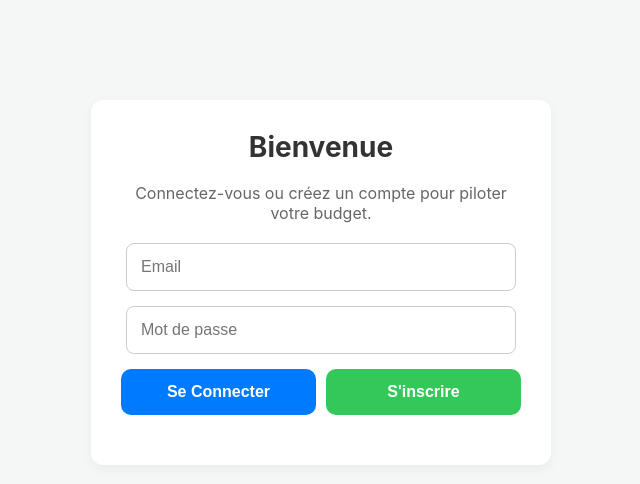
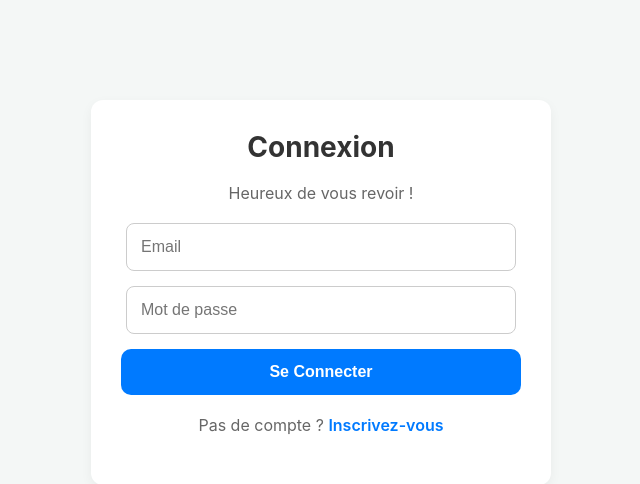
Before and after one commit to Fuko-O/BackEnd, a Flask app: page / in a window 1280 px wide. Shown: the top 484 px of the page, without its empty margins (319-959 px from the left). Run offline with Flask 3, Linux system fonts and the light colour scheme; some libraries are stand-ins or nearby versions.

Commit message:
Correctif bug machine HTML

```diff
--- a/templates/index.html
+++ b/templates/index.html
@@ -22,35 +22,29 @@
         .login-container p { font-size: 16px; color: #666; margin-bottom: 20px; }
         .login-container .form-group { margin-bottom: 15px; }
         .login-container input {
-            width: 90%;
-            padding: 14px;
-            border: 1px solid #ccc;
-            border-radius: 8px;
-            font-size: 16px;
+            width: 90%; padding: 14px; border: 1px solid #ccc;
+            border-radius: 8px; font-size: 16px;
         }
-        .login-container .button-group {
-            display: flex;
-            gap: 10px;
+        .login-container .button-group { display: flex; gap: 10px; }
+        #login-btn, #signup-btn {
+            flex: 1; padding: 14px; font-size: 16px; font-weight: 600;
+            color: #fff; background-color: #007aff; border: none;
+            border-radius: 10px; cursor: pointer;
         }
-        #login-btn, #signup-btn {
-            flex: 1;
-            padding: 14px;
-            font-size: 16px;
+        #signup-btn { background-color: #34c759; }
+        #auth-error {
+            color: #ff3b30; margin-top: 15px; font-weight: 600; display: none;
+        }
+        /* Lien pour basculer */
+        .auth-toggle {
+            margin-top: 20px;
+            font-size: 14px;
+            color: #555;
+        }
+        .auth-toggle a {
+            color: #007aff;
             font-weight: 600;
-            color: #fff;
-            background-color: #007aff;
-            border: none;
-            border-radius: 10px;
             cursor: pointer;
-        }
-        #signup-btn {
-            background-color: #34c759; /* Vert */
-        }
-        #auth-error {
-            color: #ff3b30;
-            margin-top: 15px;
-            font-weight: 600;
-            display: none;
         }
         /* --- FIN NOUVEAU CSS --- */
 
@@ -67,7 +61,7 @@
         button { flex: 1; padding: 15px 10px; font-size: 14px; font-weight: bold; color: #fff; background-color: #007aff; border: none; border-radius: 8px; cursor: pointer; }
         button:disabled { background-color: #aaa; }
         #analyze-budget-button { background-color: #34c759; }
-        #logout-btn { background-color: #ff3b30; } /* Bouton déconnexion */
+        #logout-btn { background-color: #ff3b30; }
 
         #budget-coach { margin-top: 20px; background: #eef7ff; border: 1px solid #d0e8ff; border-radius: 8px; padding: 16px; }
         .coach-message { font-size: 15px; font-style: italic; color: #003d7a; margin-bottom: 15px; }
@@ -125,18 +119,37 @@
 <body>
 
     <div id="login-view" class="login-container">
-        <h1>Bienvenue</h1>
-        <p>Connectez-vous ou créez un compte pour piloter votre budget.</p>
+
+        <div id="login-form">
+            <h1>Connexion</h1>
+            <p>Heureux de vous revoir !</p>
             <div class="form-group">
-            <input type="email" id="auth-email" placeholder="Email" required>
+                <input type="email" id="login-email" placeholder="Email" required>
             </div>
             <div class="form-group">
-            <input type="password" id="auth-password" placeholder="Mot de passe" required>
+                <input type="password" id="login-password" placeholder="Mot de passe" required>
             </div>
             <div class="button-group">
                 <button id="login-btn">Se Connecter</button>
+            </div>
+            <p class="auth-toggle">Pas de compte ? <a id="show-signup">Inscrivez-vous</a></p>
+        </div>
+
+        <div id="signup-form" style="display: none;">
+            <h1>Créer un compte</h1>
+            <p>Rejoignez-nous en 30 secondes.</p>
+            <div class="form-group">
+                <input type="email" id="signup-email" placeholder="Email" required>
+            </div>
+            <div class="form-group">
+                <input type="password" id="signup-password" placeholder="Mot de passe" required>
+            </div>
+            <div class="button-group">
                 <button id="signup-btn">S'inscrire</button>
             </div>
+            <p class="auth-toggle">Déjà un compte ? <a id="show-login">Connectez-vous</a></p>
+        </div>
+
         <p id="auth-error"></p>
     </div>
 
@@ -220,16 +233,21 @@
         ];
 
         // --- 2. ÉLÉMENTS HTML ---
-        // Vues
         const loginView = document.getElementById('login-view');
         const dashboardView = document.getElementById('dashboard-view');
 
         // Auth
+        const loginForm = document.getElementById('login-form');
+        const signupForm = document.getElementById('signup-form');
+        const showSignupBtn = document.getElementById('show-signup');
+        const showLoginBtn = document.getElementById('show-login');
         const loginBtn = document.getElementById('login-btn');
         const signupBtn = document.getElementById('signup-btn');
         const logoutBtn = document.getElementById('logout-btn');
-        const authEmail = document.getElementById('auth-email');
-        const authPassword = document.getElementById('auth-password');
+        const loginEmail = document.getElementById('login-email');
+        const loginPassword = document.getElementById('login-password');
+        const signupEmail = document.getElementById('signup-email');
+        const signupPassword = document.getElementById('signup-password');
         const authError = document.getElementById('auth-error');
 
         // App
@@ -255,31 +273,29 @@
         const modalCancelBtn = document.getElementById('modal-cancel-btn');
 
         // --- 3. MÉMOIRE LOCALE ---
-        let userToken = null; // <- NOTRE TOKEN DE CONNEXION !
+        let userToken = null;
         let transactionsNettoyees = [];
         let currentBudget = {};
         let txIdEnCoursDeCategorisation = null;
 
-        // --- 4. FONCTIONS DE COMMUNICATION (MAJEURES) ---
+        // --- 4. FONCTIONS DE COMMUNICATION (CORRIGÉES) ---
 
-        // NOUVEAU : Une fonction "fetch" sécurisée qui envoie le token
+        // La fonction "fetch" sécurisée qui envoie le token
         async function fetchSecure(url, options = {}) {
-            // On prépare les en-têtes
             const headers = {
                 'Content-Type': 'application/json',
-                ...options.headers, // On garde les en-têtes existants
+                ...options.headers,
             };
 
-            // Si on est connecté, on ajoute le token !
             if (userToken) {
                 headers['Authorization'] = `Bearer ${userToken}`;
             }
 
+            // On utilise une URL relative pour que ça marche PARTOUT
             const response = await fetch(url, { ...options, headers });
 
             if (response.status === 401) {
-                // Erreur ! L'utilisateur n'est pas (ou plus) autorisé.
-                handleLogout(); // On le déconnecte
+                handleLogout();
                 return null;
             }
 
@@ -287,28 +303,110 @@
                  console.error("Erreur de connexion au 'Cerveau'", await response.text());
                  return null;
             }
-            return await response.json();
+            // On vérifie si la réponse est vide (pour les 'learn_rule' par ex)
+            const text = await response.text();
+            return text ? JSON.parse(text) : {};
         }
 
         async function fetchCategorizedTransaction(transaction) {
-            // On utilise notre nouvelle fonction sécurisée
             return await fetchSecure('/api/categorize', {
                 method: 'POST',
                 body: JSON.stringify(transaction)
             });
         }
 
-        // --- 5. FONCTIONS D'AFFICHAGE (inchangées) ---
-        function displayTransactions(transactions) { /* ... (code identique) ... */ }
-        function displayBudgetProposal(proposal) { /* ... (code identique) ... */ }
-        function updateDashboardRealTime(newTransaction) { /* ... (code identique) ... */ }
+        // --- 5. FONCTIONS D'AFFICHAGE ---
+        function displayTransactions(transactions) {
+            transactionsList.innerHTML = '';
+            // On filtre les 'null' si un fetch a échoué
+            transactions.filter(tx => tx).sort((a, b) => new Date(a.date) - new Date(b.date));
+
+            for (const tx of transactions) {
+                if (!tx) continue; // Sécurité
+                const item = document.createElement('li');
+                item.className = 'transaction-item';
+                const amountClass = tx.montant > 0 ? 'positive' : 'negative';
+                let categoryHtml = '';
+                if (tx.categorie === 'A_VERIFIER') {
+                    categoryHtml = `<button class="categorize-btn" data-tx-id="${tx.id}">Catégoriser ?</button>`;
+                } else {
+                    categoryHtml = `<div class="transaction-category">${tx.categorie || '...'} > ${tx.sous_categorie || '...'}</div>`;
+                }
+                item.innerHTML = `
+                    <span class="transaction-amount ${amountClass}">${tx.montant.toFixed(2)} €</span>
+                    <div class="transaction-libelle">${tx.libelle_nettoye || tx.libelle}</div>
+                    ${categoryHtml}
+                    <div class="transaction-details">${tx.date}</div>
+                `;
+                transactionsList.appendChild(item);
+            }
+        }
+
+        function displayBudgetProposal(proposal) {
+            resteTotalText.innerText = `${proposal.reste_a_vivre_total.toFixed(2)} €`;
+            resteJourText.innerText = `soit ${proposal.reste_a_vivre_jour.toFixed(2)} € par jour`;
+            dashboardPrincipal.style.display = 'block';
+            coachMessageText.innerText = proposal.message_ia;
+
+            enveloppesList.innerHTML = '';
+            for (const env of proposal.enveloppes_proposees) {
+                const item = document.createElement('div');
+                item.className = 'enveloppe';
+                item.innerHTML = `
+                    <span class="enveloppe-categorie">${env.categorie}</span>
+                    <span class="enveloppe-montant">
+                        <span id="env-restant-${env.categorie}">${env.montant_restant.toFixed(2)}</span> €
+                        / ${env.enveloppe_proposee} €
+                    </span>
+                `;
+                enveloppesList.appendChild(item);
+            }
+            budgetCoachSection.style.display = 'block';
+            newTransactionForm.style.display = 'block';
+        }
+
+        function updateDashboardRealTime(newTransaction) {
+            if (newTransaction.montant < 0) {
+                currentBudget.reste_a_vivre_total += newTransaction.montant;
+                const joursRestants = 30 - (new Date().getDate());
+                currentBudget.reste_a_vivre_jour = currentBudget.reste_a_vivre_total / (joursRestants > 0 ? joursRestants : 1);
+
+                resteTotalText.innerText = `${currentBudget.reste_a_vivre_total.toFixed(2)} €`;
+                resteJourText.innerText = `soit ${currentBudget.reste_a_vivre_jour.toFixed(2)} € par jour`;
+
+                const categorie = newTransaction.categorie;
+                if (categorie && categorie !== 'A_VERIFIER') {
+                    const enveloppe = currentBudget.enveloppes_proposees.find(e => e.categorie === categorie);
+                    if (enveloppe) {
+                        enveloppe.montant_restant += newTransaction.montant;
+                        const spanRestant = document.getElementById(`env-restant-${categorie}`);
+                        if (spanRestant) {
+                            spanRestant.innerText = enveloppe.montant_restant.toFixed(2);
+                        }
+                    }
+                }
+            }
+        }
 
         // --- 6. LOGIQUE DES BOUTONS ET ACTIONS ---
 
         // --- NOUVEAU : Logique d'authentification ---
+        showSignupBtn.addEventListener('click', (e) => {
+            e.preventDefault();
+            loginForm.style.display = 'none';
+            signupForm.style.display = 'block';
+            authError.style.display = 'none';
+        });
+        showLoginBtn.addEventListener('click', (e) => {
+            e.preventDefault();
+            loginForm.style.display = 'block';
+            signupForm.style.display = 'none';
+            authError.style.display = 'none';
+        });
+
         signupBtn.addEventListener('click', async () => {
-            const email = authEmail.value;
-            const password = authPassword.value;
+            const email = signupEmail.value;
+            const password = signupPassword.value;
             if (!email || !password) {
                 authError.innerText = "Email et mot de passe requis.";
                 authError.style.display = 'block';
@@ -316,6 +414,7 @@
             }
 
             try {
+                // On n'utilise PAS fetchSecure, car on n'a pas de token
                 const response = await fetch('/api/signup', {
                     method: 'POST',
                     headers: { 'Content-Type': 'application/json' },
@@ -324,10 +423,10 @@
 
                 if (response.status === 201) {
                     authError.innerText = "Compte créé ! Vous pouvez vous connecter.";
-                    authError.style.display = 'block';
+                    showLoginBtn.click(); // On bascule vers le login
                 } else {
                     const error = await response.json();
-                    authError.innerText = error.msg || "Erreur lors de l'inscription.";
+                    authError.innerText = error.msg || "Erreur.";
                     authError.style.display = 'block';
                 }
             } catch (e) {
@@ -337,8 +436,8 @@
         });
 
         loginBtn.addEventListener('click', async () => {
-            const email = authEmail.value;
-            const password = authPassword.value;
+            const email = loginEmail.value;
+            const password = loginPassword.value;
             if (!email || !password) {
                 authError.innerText = "Email et mot de passe requis.";
                 authError.style.display = 'block';
@@ -346,6 +445,7 @@
             }
 
             try {
+                // On n'utilise PAS fetchSecure, car on n'a pas de token
                 const response = await fetch('/api/login', {
                     method: 'POST',
                     headers: { 'Content-Type': 'application/json' },
@@ -356,7 +456,6 @@
                     const data = await response.json();
                     userToken = data.access_token; // <-- ON SAUVEGARDE LE TOKEN !
 
-                    // On change d'écran
                     loginView.style.display = 'none';
                     dashboardView.style.display = 'block';
 
@@ -379,21 +478,31 @@
         });
 
         function handleLogout() {
-            userToken = null; // On oublie le token
-            transactionsNettoyees = []; // On vide les données
+            userToken = null;
+            transactionsNettoyees = [];
             currentBudget = {};
 
-            // On réinitialise l'interface
             loginView.style.display = 'block';
             dashboardView.style.display = 'none';
             authError.innerText = "Vous avez été déconnecté.";
             authError.style.display = 'block';
+
+            // Réinitialiser le dashboard pour la prochaine connexion
+            analyzeSection.style.display = 'block';
+            goalSection.style.display = 'none';
+            budgetButtonGroup.style.display = 'none';
+            budgetCoachSection.style.display = 'none';
+            dashboardPrincipal.style.display = 'none';
+            newTransactionForm.style.display = 'none';
         }
 
         // Bouton 1 : Analyser
         analyzeButton.addEventListener('click', async () => {
             transactionsList.innerHTML = '<li>Analyse par l\'IA en cours...</li>';
+
+            // Le Promise.all qui appelle fetchCategorizedTransaction
             transactionsNettoyees = await Promise.all(transactions_brutes.map(tx => fetchCategorizedTransaction(tx)));
+
             displayTransactions(transactionsNettoyees);
 
             analyzeSection.style.display = 'none';
@@ -426,7 +535,6 @@
             const motCle = txBrute.libelle.toUpperCase();
             if (motCle) {
                 try {
-                    // On utilise notre NOUVELLE fonction sécurisée
                     await fetchSecure('/api/learn_rule', {
                         method: 'POST',
                         body: JSON.stringify({
@@ -439,7 +547,7 @@
                 }
             }
             categoryModalBackdrop.classList.remove('visible');
-            txIdEnCoursDeCategorISATION = null;
+            txIdEnCoursDeCategorisation = null;
         }
 
         // Connexion des boutons de la modale
@@ -477,13 +585,12 @@
                     transactions: transactionsNettoyees,
                     objectif: objectifEpargne
                 };
-                // On utilise notre NOUVELLE fonction sécurisée
                 const budgetProposal = await fetchSecure('/api/create_budget', {
                     method: 'POST',
                     body: JSON.stringify(payload)
                 });
 
-                if (budgetProposal) { // On vérifie que l'appel a réussi
+                if (budgetProposal) {
                     budgetProposal.enveloppes_proposees.forEach(env => {
                         env.montant_restant = env.enveloppe_proposee;
                     });
@@ -515,8 +622,8 @@
                 'montant': montant
             };
             transactions_brutes.push(newTxBrute);
-            const newTxNettoyee = await fetchCategorizedTransaction(newTxBrute); // Appelle déjà fetchSecure
-            if (newTxNettoyee) { // Si l'appel n'a pas échoué (401)
+            const newTxNettoyee = await fetchCategorizedTransaction(newTxBrute);
+            if (newTxNettoyee) {
                 transactionsNettoyees.push(newTxNettoyee);
                 displayTransactions(transactionsNettoyees);
                 if (currentBudget.reste_a_vivre_total !== undefined) {
@@ -532,77 +639,7 @@
 
         // --- 7. INITIALISATION ---
         populerModalCategories();
-        // On n'affiche plus rien au début. On attend le login.
 
-
-        /* Fonctions utilitaires complètes (pour être sûr) */
-        function displayTransactions(transactions) {
-            transactionsList.innerHTML = '';
-            transactions.sort((a, b) => new Date(a.date) - new Date(b.date));
-
-            for (const tx of transactions) {
-                const item = document.createElement('li');
-                item.className = 'transaction-item';
-                const amountClass = tx.montant > 0 ? 'positive' : 'negative';
-                let categoryHtml = '';
-                if (tx.categorie === 'A_VERIFIER') {
-                    categoryHtml = `<button class="categorize-btn" data-tx-id="${tx.id}">Catégoriser ?</button>`;
-                } else {
-                    categoryHtml = `<div class="transaction-category">${tx.categorie || '...'} > ${tx.sous_categorie || '...'}</div>`;
-                }
-                item.innerHTML = `
-                    <span class="transaction-amount ${amountClass}">${tx.montant.toFixed(2)} €</span>
-                    <div class="transaction-libelle">${tx.libelle_nettoye || tx.libelle}</div>
-                    ${categoryHtml}
-                    <div class="transaction-details">${tx.date}</div>
-                `;
-                transactionsList.appendChild(item);
-            }
-        }
-        function displayBudgetProposal(proposal) {
-            resteTotalText.innerText = `${proposal.reste_a_vivre_total.toFixed(2)} €`;
-            resteJourText.innerText = `soit ${proposal.reste_a_vivre_jour.toFixed(2)} € par jour`;
-            dashboardPrincipal.style.display = 'block';
-            coachMessageText.innerText = proposal.message_ia;
-
-            enveloppesList.innerHTML = '';
-            for (const env of proposal.enveloppes_proposees) {
-                const item = document.createElement('div');
-                item.className = 'enveloppe';
-                item.innerHTML = `
-                    <span class="enveloppe-categorie">${env.categorie}</span>
-                    <span class="enveloppe-montant">
-                        <span id="env-restant-${env.categorie}">${env.montant_restant.toFixed(2)}</span> €
-                        / ${env.enveloppe_proposee} €
-                    </span>
-                `;
-                enveloppesList.appendChild(item);
-            }
-            budgetCoachSection.style.display = 'block';
-            newTransactionForm.style.display = 'block';
-        }
-        function updateDashboardRealTime(newTransaction) {
-            if (newTransaction.montant < 0) {
-                currentBudget.reste_a_vivre_total += newTransaction.montant;
-                const joursRestants = 30 - (new Date().getDate());
-                currentBudget.reste_a_vivre_jour = currentBudget.reste_a_vivre_total / (joursRestants > 0 ? joursRestants : 1);
-
-                resteTotalText.innerText = `${currentBudget.reste_a_vivre_total.toFixed(2)} €`;
-                resteJourText.innerText = `soit ${currentBudget.reste_a_vivre_jour.toFixed(2)} € par jour`;
-
-                const categorie = newTransaction.categorie;
-                if (categorie && categorie !== 'A_VERIFIER') {
-                    const enveloppe = currentBudget.enveloppes_proposees.find(e => e.categorie === categorie);
-                    if (enveloppe) {
-                        enveloppe.montant_restant += newTransaction.montant;
-                        const spanRestant = document.getElementById(`env-restant-${categorie}`);
-                        if (spanRestant) {
-                            spanRestant.innerText = enveloppe.montant_restant.toFixed(2);
-                        }
-                    }
-                }
-            }
-        }
     </script>
 </body>
 </html>
```
Lines whose indentation alone changed are shown as unchanged.
